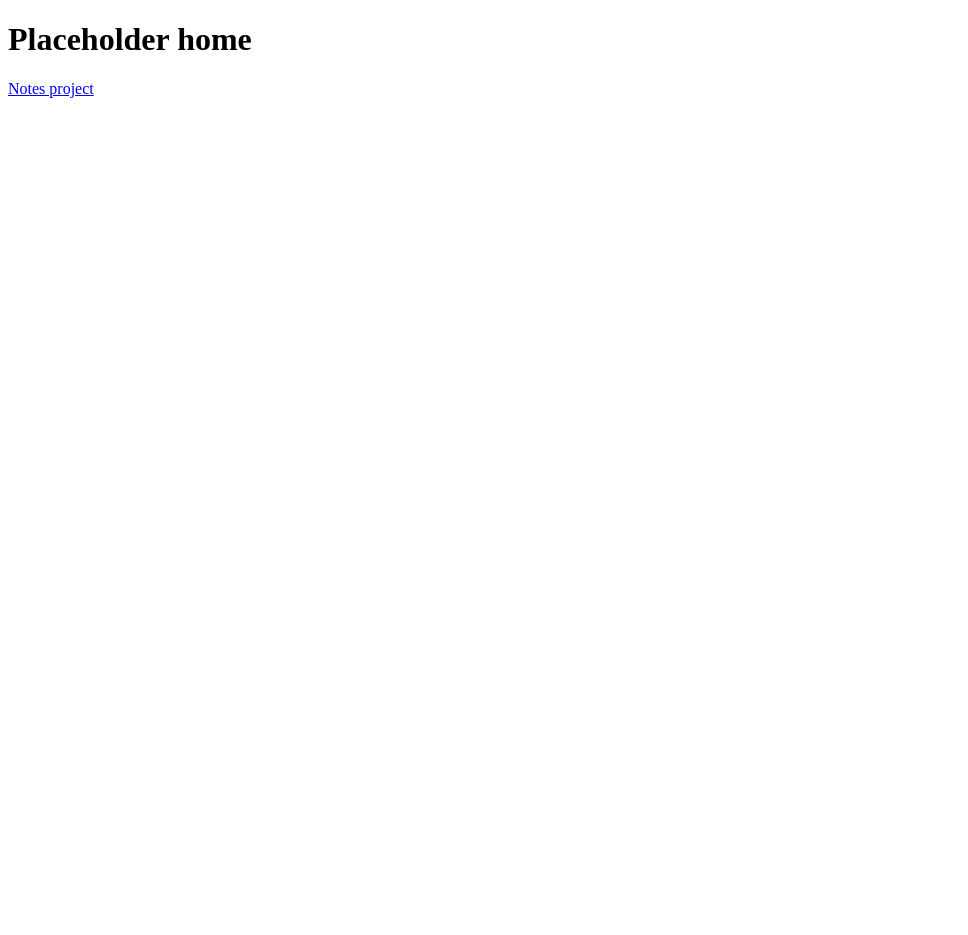
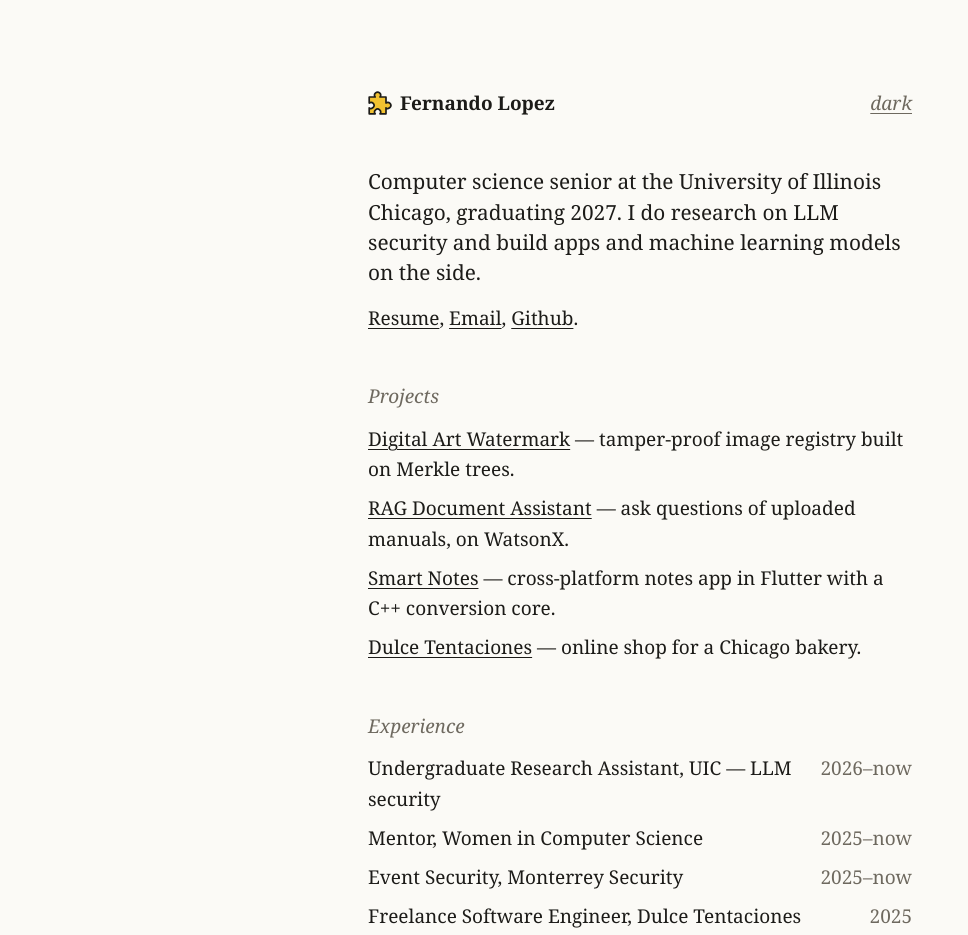
Before and after one commit to FernandoLpz0911/Personal-Webpage, an Astro site in the folder PersonalWebpage/: page / in a window 1280 px wide. Shown: the whole page, without its empty margins (0-968 px from the left). Before the commit the page ends 800 px from the top, so only its background shows below. Built offline with nearby package versions, Linux system fonts and the light colour scheme; Astro itself is replaced by a stand-in of ours.

Commit message:
Build home page: serif essay layout, theme toggle, self-hosted font
Layout with puzzle mark, name, and light/dark toggle that follows the
system preference and persists a manual choice. Home page copy, 404
page, favicon, and Source Serif 4 served from the build.

```diff
--- a/PersonalWebpage/package.json
+++ b/PersonalWebpage/package.json
@@ -12,6 +12,7 @@
     "preview": "astro preview"
   },
   "dependencies": {
+    "@fontsource-variable/source-serif-4": "^5.3.1",
     "astro": "^7.4.11"
   }
 }
--- a/PersonalWebpage/src/layouts/Layout.astro
+++ b/PersonalWebpage/src/layouts/Layout.astro
@@ -1,19 +1,88 @@
 ---
-const { title = "Placeholder" } = Astro.props;
+import "@fontsource-variable/source-serif-4/opsz.css";
+import "@fontsource-variable/source-serif-4/opsz-italic.css";
+const { title, description = "Fernando Lopez, computer science student at the University of Illinois Chicago.", frontmatter } = Astro.props;
+const pageTitle = title ?? frontmatter?.title ?? "Fernando Lopez";
+const isHome = Astro.url.pathname === "/";
+const Name = isHome ? "h1" : "p";
 ---
 <!doctype html>
 <html lang="en">
   <head>
     <meta charset="utf-8" />
-    <meta name="viewport" content="width=device-width" />
-    <title>{title}</title>
+    <meta name="viewport" content="width=device-width, initial-scale=1" />
+    <title>{pageTitle}</title>
+    <meta name="description" content={description} />
+    <link rel="icon" type="image/svg+xml" href="/favicon.svg" />
     <script is:inline>
       (function () {
-        var t = localStorage.getItem("theme");
-        if (!t) t = matchMedia("(prefers-color-scheme: dark)").matches ? "dark" : "light";
+        var t = null;
+        try { t = localStorage.getItem("theme"); } catch (e) {}
+        if (t !== "light" && t !== "dark") t = matchMedia("(prefers-color-scheme: dark)").matches ? "dark" : "light";
         document.documentElement.setAttribute("data-theme", t);
       })();
     </script>
   </head>
-  <body><slot /></body>
+  <body>
+    <main>
+      <header>
+        <svg class="mark" width="24" height="24" viewBox="2 2 20 20" aria-hidden="true"><path d="M3 7H8a2.5 2.5 0 1 1 4 0H17V12a2.5 2.5 0 1 1 0 4V21H12a2.5 2.5 0 1 0-4 0H3V16a2.5 2.5 0 1 0 0-4Z" /></svg>
+        <Name class="name"><a href="/">Fernando Lopez</a></Name>
+        <button class="toggle" type="button" aria-label="Switch theme"><span class="to-dark">dark</span><span class="to-light">light</span></button>
+      </header>
+      <slot />
+    </main>
+    <script is:inline>
+      (function () {
+        var root = document.documentElement, btn = document.querySelector(".toggle");
+        var mq = matchMedia("(prefers-color-scheme: dark)");
+        var saved = false;
+        try { saved = !!localStorage.getItem("theme"); } catch (e) {}
+        function label() { btn.setAttribute("aria-label", "Switch to " + (root.dataset.theme === "dark" ? "light" : "dark") + " theme"); }
+        label();
+        btn.addEventListener("click", function () {
+          var t = root.dataset.theme === "dark" ? "light" : "dark";
+          root.dataset.theme = t; saved = true;
+          try { localStorage.setItem("theme", t); } catch (e) {}
+          label();
+        });
+        mq.addEventListener("change", function () {
+          if (saved) return;
+          root.dataset.theme = mq.matches ? "dark" : "light"; label();
+        });
+      })();
+    </script>
+  </body>
 </html>
+
+<style is:global>
+  :root { --bg: #fbfaf6; --fg: #1c1b18; --muted: #6e695f; }
+  :root[data-theme="dark"] { --bg: #181714; --fg: #e9e5db; --muted: #9c968a; }
+  *, *::before, *::after { box-sizing: border-box; }
+  html { -webkit-text-size-adjust: 100%; }
+  body { margin: 0; background: var(--bg); color: var(--fg); padding: 0 20px 120px; font: 400 19px/1.6 "Source Serif 4 Variable", "Iowan Old Style", Charter, Georgia, serif; }
+  main { max-width: 34rem; margin: 0 auto; padding-top: 5.5rem; overflow-wrap: break-word; }
+  a { color: inherit; text-decoration: underline; text-decoration-thickness: 1px; text-underline-offset: 0.18em; }
+  a:hover { text-decoration-thickness: 2px; }
+  button { font: inherit; color: inherit; background: none; border: 0; padding: 0; cursor: pointer; }
+  :focus-visible { outline: 2px solid var(--fg); outline-offset: 3px; }
+  ul { list-style: none; margin: 0; padding: 0; }
+  h1, h2, p { margin: 0; font-size: inherit; font-weight: inherit; }
+  img { max-width: 100%; height: auto; }
+  .muted { color: var(--muted); }
+  header { display: flex; align-items: center; gap: 0.5rem; margin-bottom: 3rem; }
+  .mark { flex: none; display: block; }
+  .mark path { fill: #f2c230; stroke: var(--fg); stroke-width: 1.4; stroke-linejoin: round; }
+  .name { font-weight: 600; }
+  .name a { text-decoration: none; }
+  .toggle { margin-left: auto; font-style: italic; color: var(--muted); text-decoration: underline; text-decoration-thickness: 1px; text-underline-offset: 0.18em; }
+  .to-light { display: none; }
+  [data-theme="dark"] .to-dark { display: none; }
+  [data-theme="dark"] .to-light { display: inline; }
+  .intro { font-size: 1.3rem; line-height: 1.45; }
+  .links { margin-top: 1rem; }
+  h2 { font-style: italic; color: var(--muted); margin: 3rem 0 0.75rem; }
+  li { margin-bottom: 0.55rem; }
+  li.x { display: flex; justify-content: space-between; gap: 1.5rem; }
+  li.x .muted { white-space: nowrap; font-variant-numeric: tabular-nums; }
+</style>
--- a/PersonalWebpage/src/pages/404.astro
+++ b/PersonalWebpage/src/pages/404.astro
@@ -1,4 +1,6 @@
 ---
 import Layout from "../layouts/Layout.astro";
 ---
-<Layout title="Not found"><h1>404 placeholder</h1></Layout>
+<Layout title="Not found">
+  <p>That page does not exist. <a href="/">Back to the home page</a>.</p>
+</Layout>
--- a/PersonalWebpage/src/pages/index.astro
+++ b/PersonalWebpage/src/pages/index.astro
@@ -1,4 +1,35 @@
 ---
 import Layout from "../layouts/Layout.astro";
+const intro = "Computer science senior at the University of Illinois Chicago, graduating 2027. I do research on LLM security and build apps and machine learning models on the side.";
+const links = [
+  ["Resume", "/resume.pdf"],
+  ["Email", "mailto:flope8@uic.edu"],
+  ["Github", "https://github.com/FernandoLpz0911"],
+];
+const projects = [
+  ["Digital Art Watermark", "tamper-proof image registry built on Merkle trees", "https://ai-watermark-registry.vercel.app/"],
+  ["RAG Document Assistant", "ask questions of uploaded manuals, on WatsonX", "https://github.com/FernandoLpz0911/IBM-AI-Manual-Summarizer-and-Uploader"],
+  ["Smart Notes", "cross-platform notes app in Flutter with a C++ conversion core", "https://github.com/FernandoLpz0911/SmartNotes"],
+  ["Dulce Tentaciones", "online shop for a Chicago bakery", "https://dulcetentaciones.com/"],
+];
+const experience = [
+  ["Undergraduate Research Assistant", "UIC — LLM security", "2026–now"],
+  ["Mentor", "Women in Computer Science", "2025–now"],
+  ["Event Security", "Monterrey Security", "2025–now"],
+  ["Freelance Software Engineer", "Dulce Tentaciones", "2025"],
+];
 ---
-<Layout title="Home"><h1>Placeholder home</h1><a href="/projects/notes/">Notes project</a></Layout>
+<Layout title="Fernando Lopez" description={intro}>
+  <p class="intro">{intro}</p>
+  <p class="links">
+    {links.map(([t, h], i) => (<Fragment><a href={h}>{t}</a>{i < links.length - 1 ? ", " : "."}</Fragment>))}
+  </p>
+  <h2>Projects</h2>
+  <ul>
+    {projects.map(([t, d, h]) => <li><a href={h}>{t}</a> — {d}.</li>)}
+  </ul>
+  <h2>Experience</h2>
+  <ul>
+    {experience.map(([r, p, y]) => <li class="x"><span>{r}, {p}</span><span class="muted">{y}</span></li>)}
+  </ul>
+</Layout>
```
Also changed, not shown: PersonalWebpage/public/favicon.svg (added), 1 other file.
